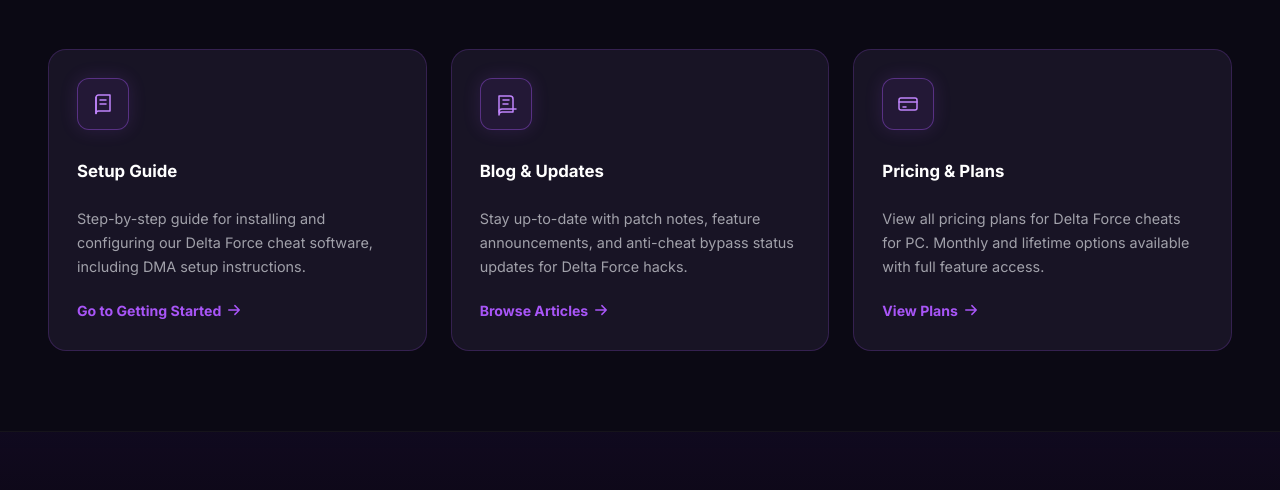
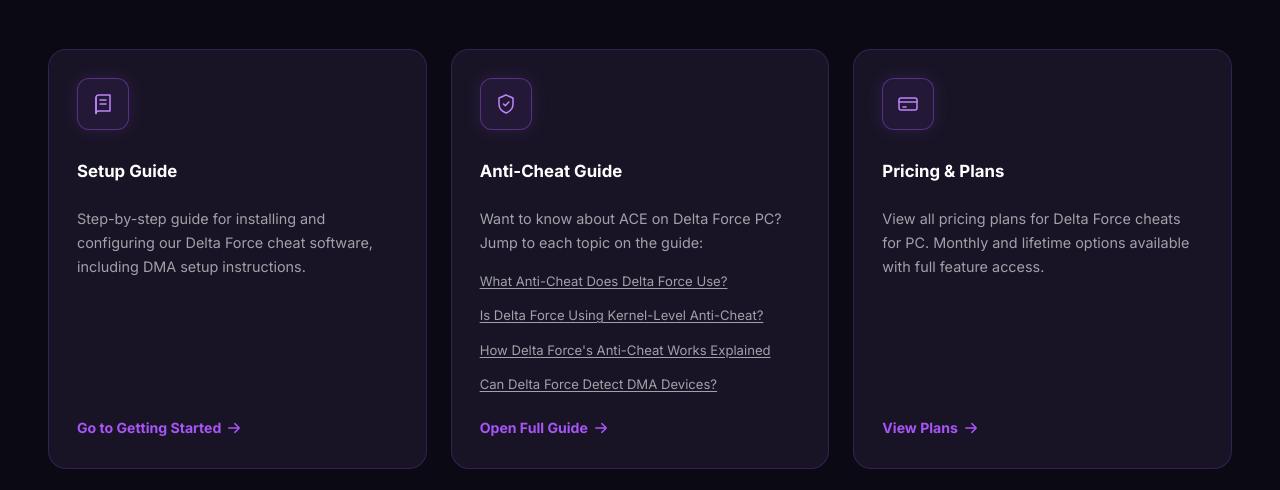
Before and after one commit to zahrannovax/delta_force_web, a plain HTML site: page index.html in a window 1280 px wide. Shown: the part 9276-9766 px from the top of the page. Drawn offline with Linux system fonts and the light colour scheme.

Commit message:
updated explore more section

```diff
--- a/css/guide.css
+++ b/css/guide.css
@@ -194,6 +194,11 @@
 /* ----------------------------------------------------------------
    CTA ROW — end of prose
    ---------------------------------------------------------------- */
+.guide-prose h2,
+.guide-article-header h1 {
+  scroll-margin-top: 110px;
+}
+
 .guide-cta-row {
   display: block;
   margin-top: 4em;
--- a/css/style.css
+++ b/css/style.css
@@ -1384,6 +1384,41 @@
   flex: 1;
 }
 
+.learn-more-card--static {
+  cursor: default;
+}
+
+.learn-more-card--static:hover {
+  transform: none;
+}
+
+.learn-more-card--static p {
+  flex: 0;
+}
+
+.learn-guide-links {
+  list-style: none;
+  margin: 0;
+  padding: 0;
+  display: flex;
+  flex-direction: column;
+  gap: 8px;
+  flex: 1;
+}
+
+.learn-guide-links a {
+  color: var(--text-muted);
+  font-size: 0.82rem;
+  line-height: 1.45;
+  text-decoration: underline;
+  text-underline-offset: 2px;
+  transition: color var(--transition-fast);
+}
+
+.learn-guide-links a:hover {
+  color: var(--accent-primary);
+}
+
 .learn-card-cta {
   display: inline-flex;
   align-items: center;
--- a/index.html
+++ b/index.html
@@ -37,7 +37,7 @@
   <link rel="apple-touch-icon" sizes="180x180" href="/assets/apple-touch-icon.png?v=3">
 
   <!-- Custom Styles -->
-  <link rel="stylesheet" href="/css/style.css?v=18">
+  <link rel="stylesheet" href="/css/style.css?v=19">
 
   <!-- JSON-LD: Organization + Website -->
   <script type="application/ld+json">
@@ -803,18 +803,25 @@
               <svg width="14" height="14" viewBox="0 0 24 24" fill="none" stroke="currentColor" stroke-width="2.5" aria-hidden="true"><path stroke-linecap="round" stroke-linejoin="round" d="M13.5 4.5 21 12m0 0-7.5 7.5M21 12H3"/></svg>
             </span>
           </a>
-          <a href="/blog.html" class="card learn-more-card" id="learn-blog-link">
+
+          <article class="card learn-more-card learn-more-card--static" id="learn-guide-card">
             <span class="card-icon" aria-hidden="true">
-              <svg viewBox="0 0 24 24"><path d="M5 4h11a3 3 0 0 1 3 3v13H8a3 3 0 0 0-3 3V4z"/><path d="M5 20a3 3 0 0 1 3-3h14"/><path d="M9 8h6M9 12h5"/></svg>
+              <svg viewBox="0 0 24 24"><path d="M12 3l7 3v6c0 4.5-3 7.5-7 9-4-1.5-7-4.5-7-9V6l7-3z"/><path d="M9.5 12l1.8 1.8L14.8 10"/></svg>
             </span>
-            <h3 data-i18n="home.learn.blog.title">Blog &amp; Updates</h3>
-            <p data-i18n="home.learn.blog.body">Stay up-to-date with patch notes, feature announcements, and anti-cheat bypass status updates for Delta
-              Force hacks.</p>
-            <span class="learn-card-cta">
-              <span data-i18n="home.learn.blog.cta">Browse Articles</span>
+            <h3 data-i18n="home.learn.guide.title">Anti-Cheat Guide</h3>
+            <p data-i18n="home.learn.guide.body">Want to know about ACE on Delta Force PC? Jump to each topic on the guide:</p>
+            <ul class="learn-guide-links">
+              <li><a href="/guide.html#what-anti-cheat">What Anti-Cheat Does Delta Force Use?</a></li>
+              <li><a href="/guide.html#kernel-level">Is Delta Force Using Kernel-Level Anti-Cheat?</a></li>
+              <li><a href="/guide.html#how-anti-cheat-works">How Delta Force's Anti-Cheat Works Explained</a></li>
+              <li><a href="/guide.html#dma-detection">Can Delta Force Detect DMA Devices?</a></li>
+            </ul>
+            <a href="/guide.html" class="learn-card-cta" id="learn-guide-link">
+              <span data-i18n="home.learn.guide.cta">Open Full Guide</span>
               <svg width="14" height="14" viewBox="0 0 24 24" fill="none" stroke="currentColor" stroke-width="2.5" aria-hidden="true"><path stroke-linecap="round" stroke-linejoin="round" d="M13.5 4.5 21 12m0 0-7.5 7.5M21 12H3"/></svg>
-            </span>
-          </a>
+            </a>
+          </article>
+
           <a href="/delta-force-cheats.html" class="card learn-more-card" id="learn-buy-link">
             <span class="card-icon" aria-hidden="true">
               <svg viewBox="0 0 24 24"><rect x="3" y="6" width="18" height="12" rx="2"/><path d="M3 10h18"/><path d="M7 15h3"/></svg>
```
Also changed, not shown: guide.html (+6 -6 lines).
